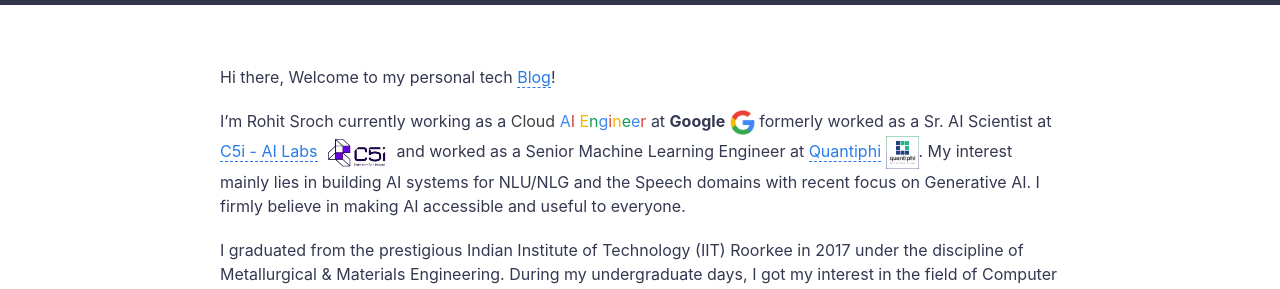
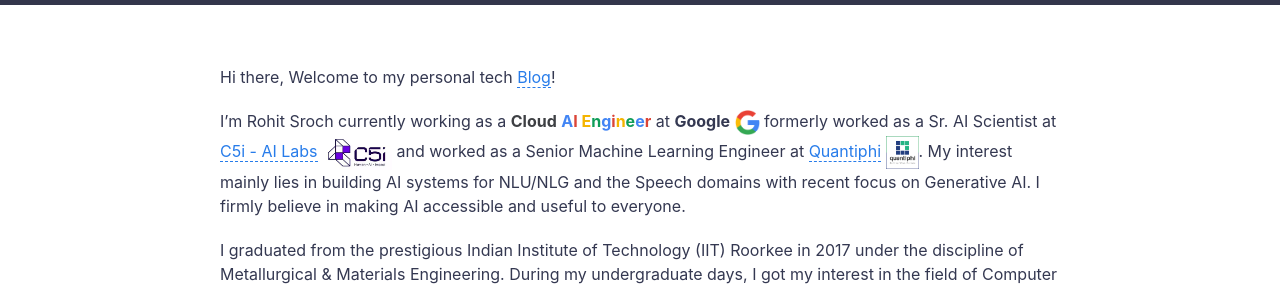
Before and after one commit to rohitsroch/rohitsroch.github.io, a Jekyll site: the page built from about.md, in a window 1280 px wide. Shown: the part 255-544 px from the top of the page. Built offline with Jekyll 4.4.1, drawn with Linux system fonts in a browser that asks for light colours.

Commit message:
Update about.md

```diff
--- a/about.md
+++ b/about.md
@@ -6,7 +6,7 @@
 
 Hi there, Welcome to my personal tech [Blog](https://rohitsroch.github.io/#latest-posts)!
 
-I'm Rohit Sroch currently working as a <span style="color:#3d3f43;">Cloud</span> <span style="color:#4285F4;">A</span><span style="color:#DB4437;">I</span> <span style="color:#F4B400;">E</span><span style="color:#0F9D58;">n</span><span style="color:#4285F4;">g</span><span style="color:#DB4437;">i</span><span style="color:#F4B400;">n</span><span style="color:#0F9D58;">e</span><span style="color:#4285F4;">e</span><span style="color:#DB4437;">r</span> at
+I'm Rohit Sroch currently working as a <span style="color:#3d3f43; font-weight:bold;">Cloud</span> <strong><span style="color:#4285F4;">A</span><span style="color:#DB4437;">I</span> <span style="color:#F4B400;">E</span><span style="color:#0F9D58;">n</span><span style="color:#4285F4;">g</span><span style="color:#DB4437;">i</span><span style="color:#F4B400;">n</span><span style="color:#0F9D58;">e</span><span style="color:#4285F4;">e</span><span style="color:#DB4437;">r</span></strong> at
  **Google** <img src="{{ site.url }}{{ site.baseurl }}/assets/img/icons/google-logo.png" alt="Google Logo" style="width:25px; height:25px;"> formerly worked as a Sr. AI Scientist at [C5i - AI Labs](https://www.c5i.ai/ai-labs/) <img src="{{ site.url }}{{ site.baseurl }}/assets/img/icons/c5i-logo.png" alt="C5i Logo" style="width:70px; height:35px;"> and worked as a Senior Machine Learning Engineer at [Quantiphi](https://www.quantiphi.com/) <img src="{{ site.url }}{{ site.baseurl }}/assets/img/icons/quantiphi-logo.png" alt="Quantiphi Logo" style="width:33px; height:33px;">. My interest mainly lies in building AI systems for NLU/NLG and the Speech domains with recent focus on Generative AI. I firmly believe in making AI accessible and useful to everyone.
 
 I graduated from the prestigious Indian Institute of Technology (IIT) Roorkee in 2017 under the discipline of Metallurgical & Materials Engineering. During my undergraduate days, I got my interest in the field of Computer Science and decided to pursue this as my career path. Due to my rigorous hard work, I landed a summer internship as a Software Developer at [Practo](https://www.practo.com/) <img src="{{ site.url }}{{ site.baseurl }}/assets/img/icons/practo-logo.png" alt="Practo Logo" style="width:25px; height:25px;">. After graduation, I worked as a Software Developer for a few months and finally decided to move into the Data science field. Since then, I have learned a lot and involved in ideating/building solution architecture for some of the most difficult problem statements. Also, I always like to approach any problem with a research mindset.
```
